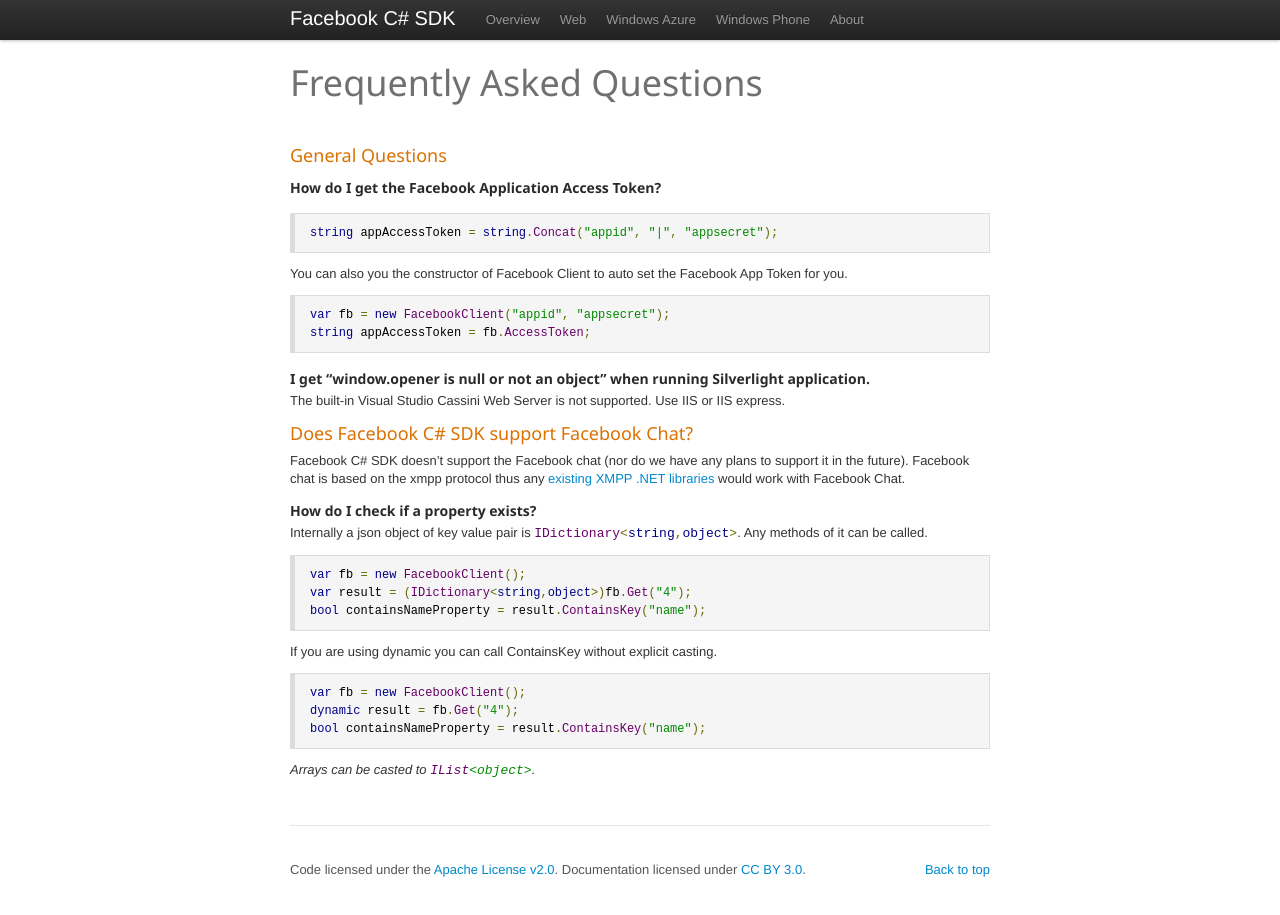
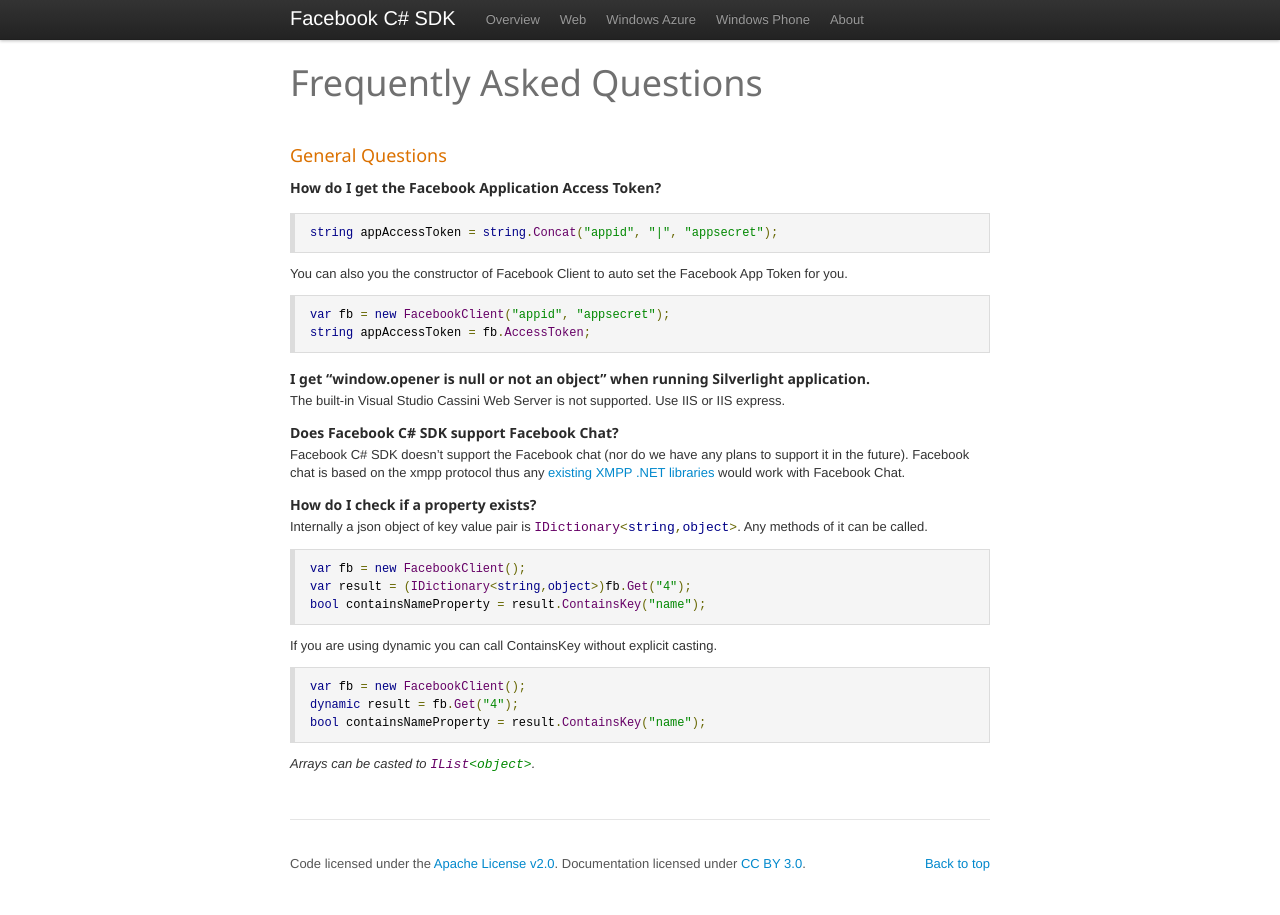
Before and after one commit to facebook-csharp-sdk/facebook-csharp-sdk.github.com, a Jekyll site: the page built from docs/faq.md, in a window 1280 px wide. Built offline with Jekyll 4.4.1, drawn with Linux system fonts in a browser that asks for light colours; Markdown is read by kramdown in place of the engine named in the settings.

Commit message:
Updated faq

```diff
--- a/docs/faq.md
+++ b/docs/faq.md
@@ -19,7 +19,7 @@ You can also you the constructor of Facebook Client to auto set the Facebook App
 ### I get "window.opener is null or not an object" when running Silverlight application.
 The built-in Visual Studio Cassini Web Server is not supported. Use IIS or IIS express.
 
-## Does Facebook C# SDK support Facebook Chat?
+### Does Facebook C# SDK support Facebook Chat?
 Facebook C# SDK doesn't support the Facebook chat (nor do we have any plans to support it in the future). Facebook chat is based on the xmpp protocol thus any [existing XMPP .NET libraries](http://xmpp.org/xmpp-software/libraries/) would work with Facebook Chat.
 
 ### How do I check if a property exists?
```
